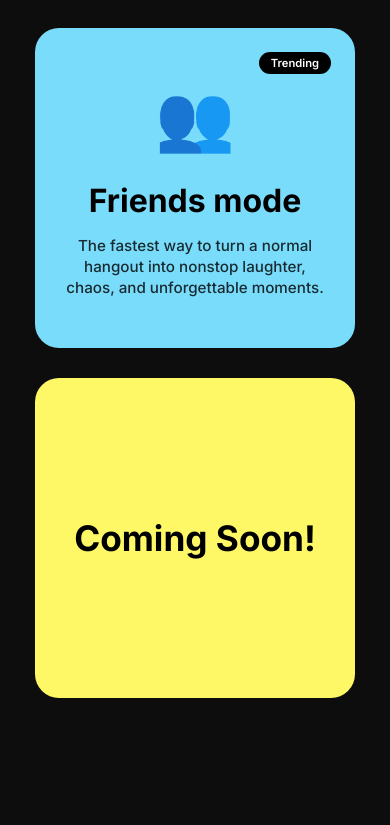
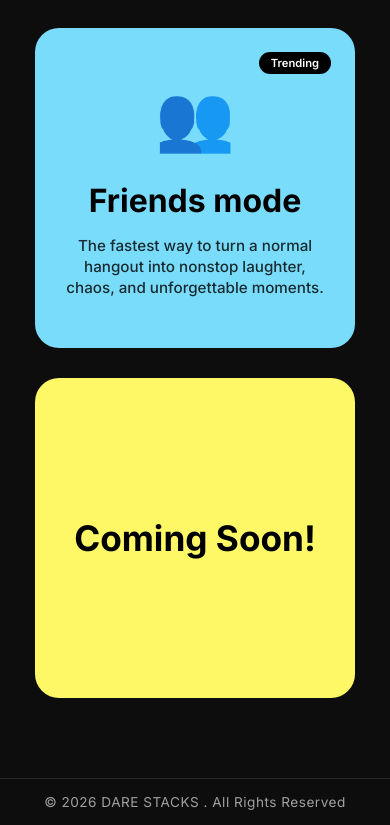
Before and after one commit to finu1256-lab/darestacks, a plain HTML site: page index.html in a window 390 px wide. Shown: the part 914-1739 px from the top of the page. Before the commit the page ends 1692 px from the top, so only its background shows below. Drawn offline with Linux system fonts and the light colour scheme.

```diff
--- a/index.html
+++ b/index.html
@@ -20,6 +20,10 @@
         <!-- Screens will be dynamically injected here by JS -->
     </main>
 
+    <footer class="footer">
+        &copy; 2026 DARE STACKS . All Rights Reserved
+    </footer>
+
     <script src="data.js"></script>
     <script src="app.js"></script>
 </body>
--- a/style.css
+++ b/style.css
@@ -473,5 +473,15 @@ body {
     }
     .selection-title {
         font-size: 2.5rem;
-    }
 }
+
+/* Footer */
+.footer {
+    text-align: center;
+    padding: 15px 20px;
+    font-size: 0.85rem;
+    color: var(--text-secondary);
+    border-top: 1px solid rgba(255, 255, 255, 0.1);
+    letter-spacing: 0.5px;
+    margin-top: auto;
+}
```
